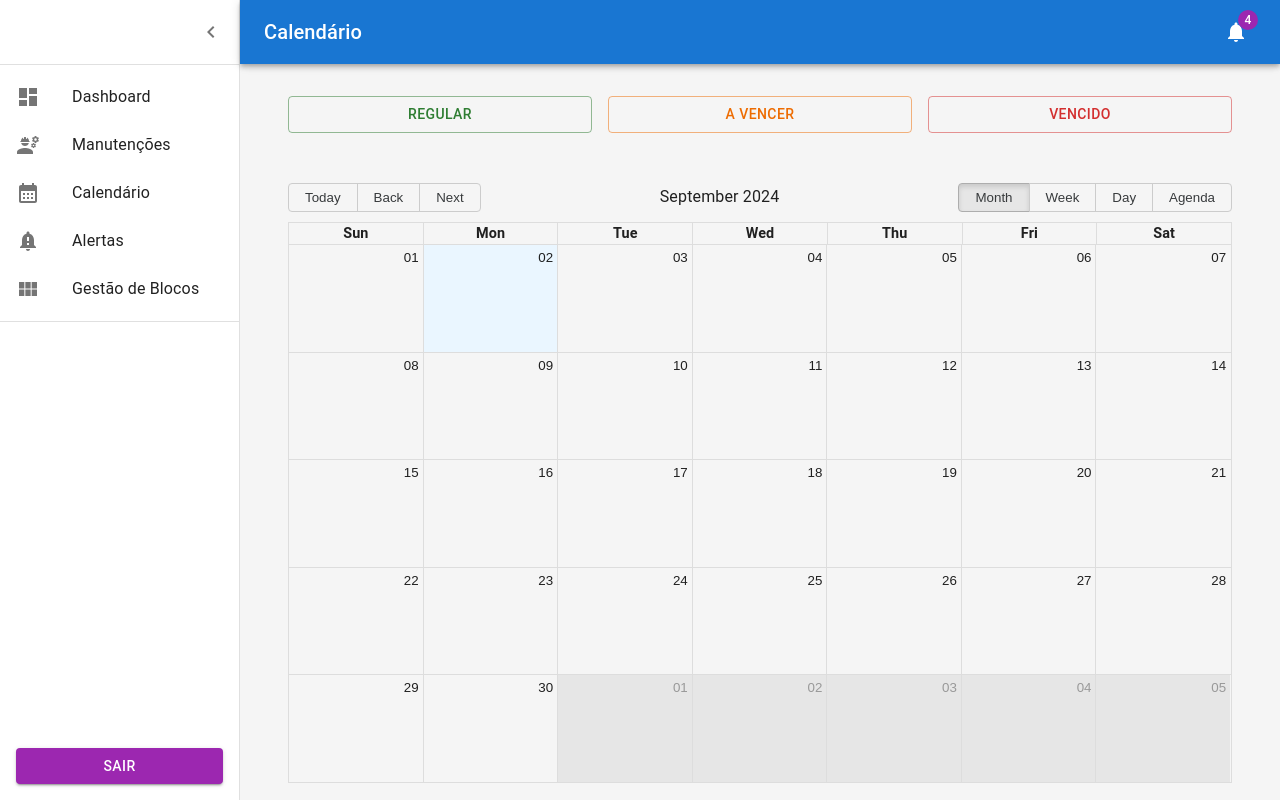
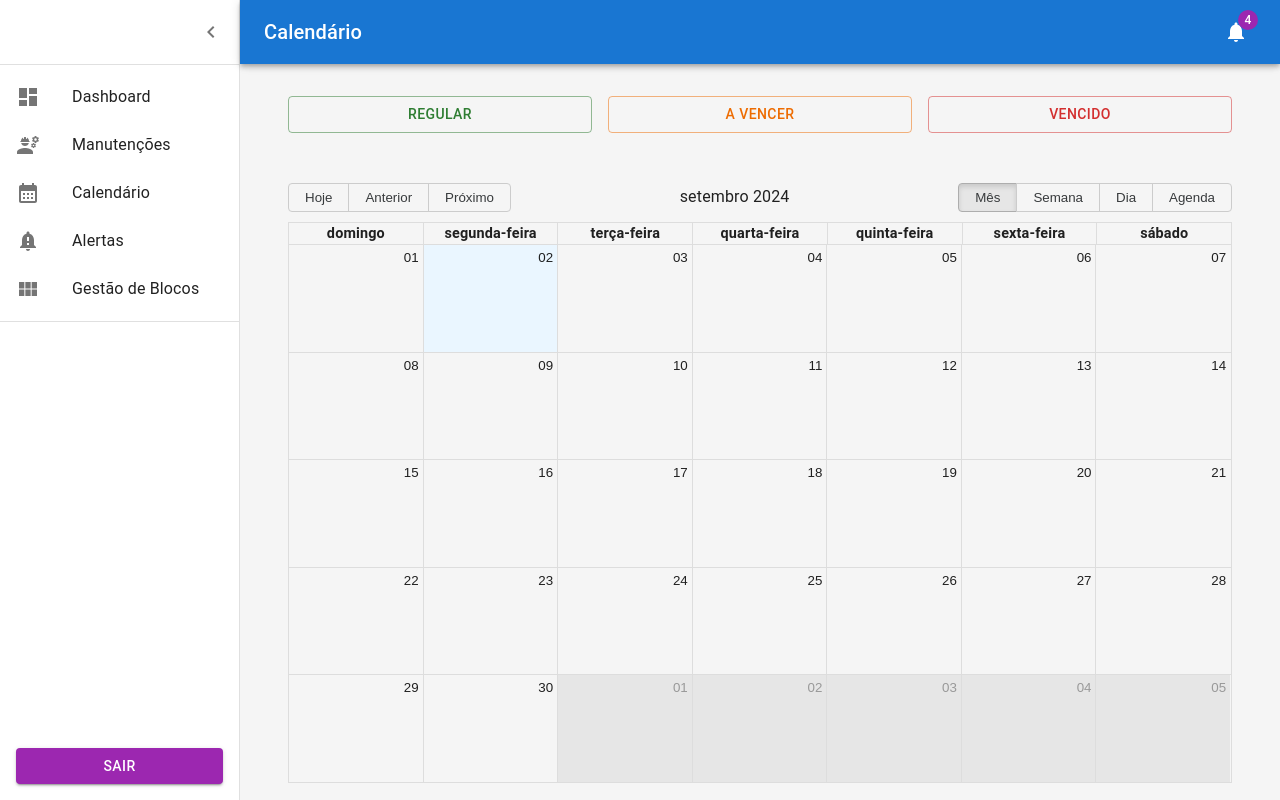
Before and after one commit to FranciscoWallison/nextjs_sis, a Next.js app: page /calendario in a window 1280 px wide. Built offline with nearby package versions, Linux system fonts and the light colour scheme.

Commit message:
add coreção de textos de calendarios

```diff
--- a/package.json
+++ b/package.json
@@ -17,6 +17,7 @@
     "@mui/x-charts": "^7.9.0",
     "date-fns": "^3.6.0",
     "firebase": "^10.9.0",
+    "moment": "^2.30.1",
     "next": "14.2.4",
     "react": "^18",
     "react-big-calendar": "^1.14.0",
--- a/pages/calendario.tsx
+++ b/pages/calendario.tsx
@@ -1,21 +1,14 @@
 import React, { useEffect, useState, useCallback } from "react";
 import {
   Container,
-  Typography,
   CircularProgress,
   Box,
   Grid,
   Button,
-  Snackbar,
-  Alert,
-  FormControl,
-  Select,
-  MenuItem,
-  InputLabel,
 } from "@mui/material";
-import { Calendar, dateFnsLocalizer } from "react-big-calendar";
-import { format, parse, startOfWeek, getDay } from "date-fns";
-import { ptBR } from "date-fns/locale"; // Define a localização para Português (Brasil)
+import { Calendar, momentLocalizer } from "react-big-calendar";
+import moment from "moment";
+import "moment/locale/pt-br"; // Importa a localização para Português (Brasil)
 import "react-big-calendar/lib/css/react-big-calendar.css";
 import MainLayout from "../components/layout/MainLayout";
 import {
@@ -25,18 +18,32 @@ import {
 } from "@/services/firebaseService";
 import { getStatus } from "@/utils/statusHelper";
 
-// Configuração do Localizer para date-fns no react-big-calendar
-const locales = {
-  "pt-BR": ptBR,
+// Configuração do Localizer para moment no react-big-calendar
+const localizer = momentLocalizer(moment);
+
+// Mensagens traduzidas para o calendário
+const messages = {
+  allDay: 'Dia todo',
+  previous: 'Anterior',
+  next: 'Próximo',
+  today: 'Hoje',
+  month: 'Mês',
+  week: 'Semana',
+  day: 'Dia',
+  agenda: 'Agenda',
+  date: 'Data',
+  time: 'Hora',
+  event: 'Evento',
+  noEventsInRange: 'Nenhum evento neste período.',
+  showMore: total => `+ Ver mais (${total})`,
 };
 
-const localizer = dateFnsLocalizer({
-  format,
-  parse,
-  startOfWeek,
-  getDay,
-  locales,
-});
+// Formatos de exibição para dias e meses usando moment.js
+const formats = {
+  agendaDateFormat: "DD/MM ddd", // Formato de data na agenda
+  weekdayFormat: "dddd", // Dias da semana completos
+  monthHeaderFormat: "MMMM YYYY", // Título do mês e ano
+};
 
 const CalendarioManutencoes: React.FC = () => {
   const [data, setData] = useState<Activity[]>([]);
@@ -196,6 +203,8 @@ const CalendarioManutencoes: React.FC = () => {
             <Box sx={{ height: 600 }}>
               <Calendar
                 localizer={localizer}
+                messages={messages} // Passa as mensagens traduzidas
+                formats={formats} // Define a formatação para dias e meses
                 events={applyFilters(events)} // Aplicar filtros nos eventos
                 startAccessor="start"
                 endAccessor="end"
```
Also changed, not shown: 1 other file (tests, documents, lock files or other folders).
